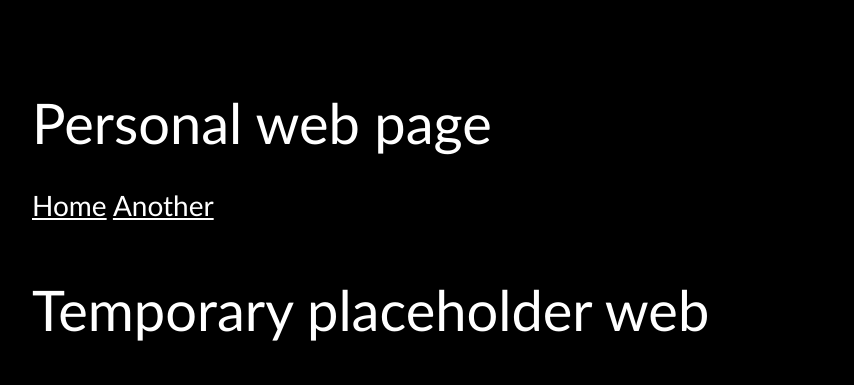
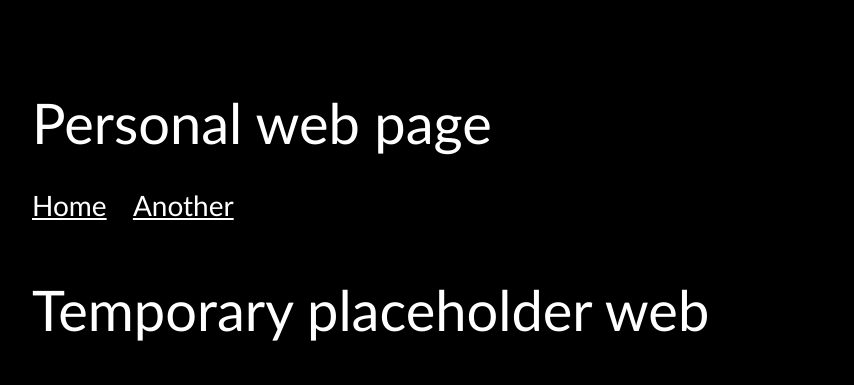
Before and after one commit to jhwatrous/jhwatrous.github.io, a Jekyll site: the page built from index.md, in a window 1280 px wide. Shown: the top 385 px of the page, without its empty margins (208-1062 px from the left). Built offline with Jekyll 4.4.1, drawn with Linux system fonts in a browser that asks for light colours.

Commit message:
Tweaking.

```diff
--- a/assets/css/simple-dark.css
+++ b/assets/css/simple-dark.css
@@ -36,3 +36,7 @@ a {
 a:hover {
     color: #cccccc;
 }
+
+nav a {
+    margin-right: 20px;
+}
```
